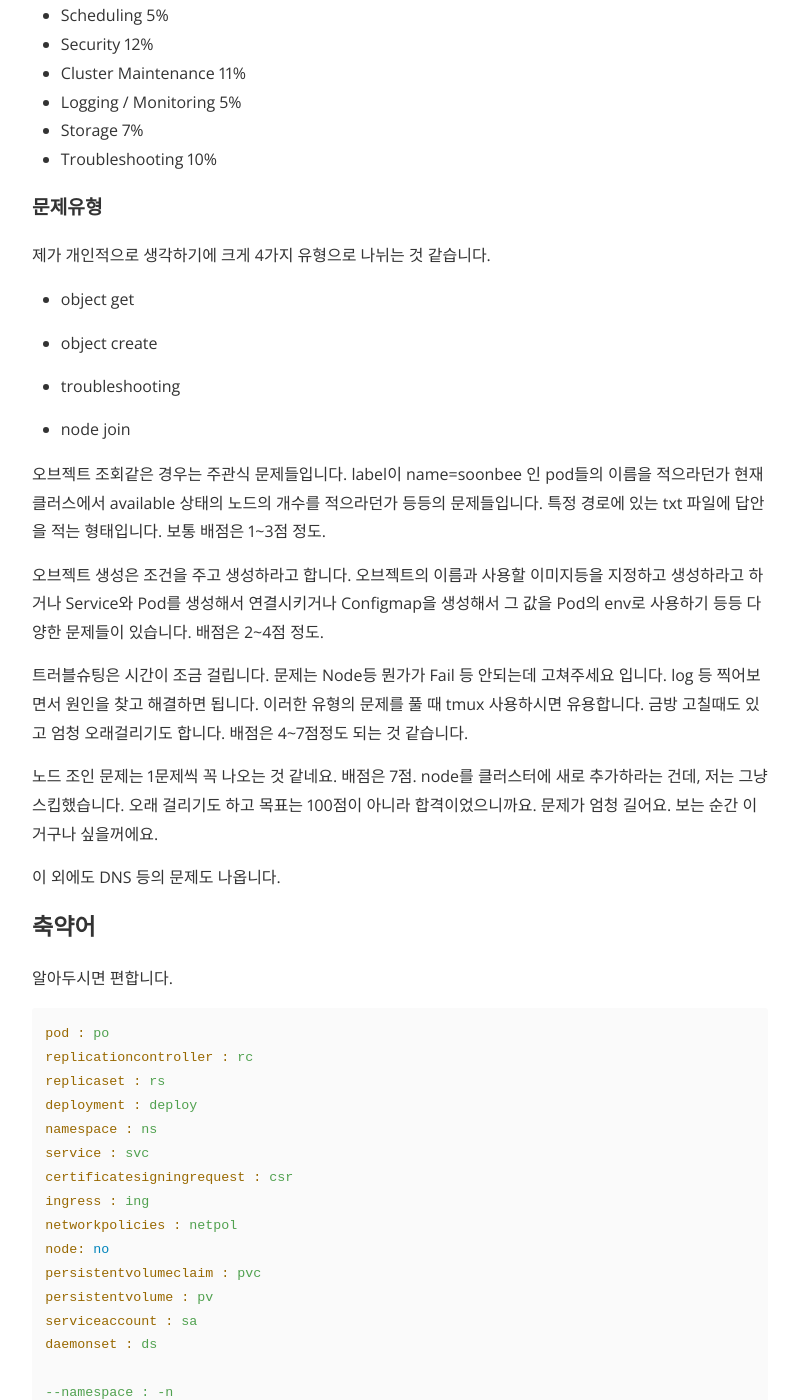
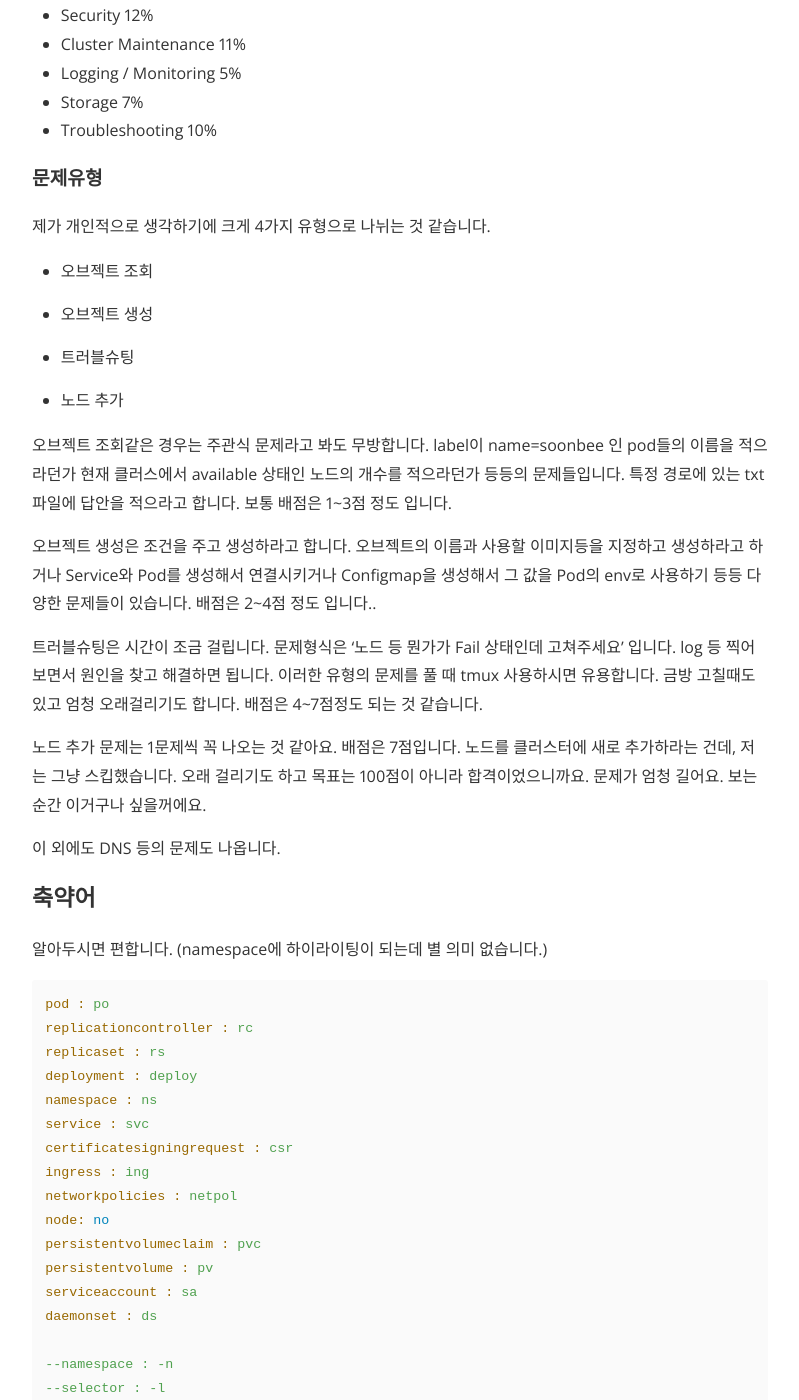
Before and after one commit to dudaji/blog, a Jekyll site: the page built from docs/_posts/kubernetes/2019-06-24-cka-acceptance-review-soonbee.md, in a window 1280 px wide and 1400 px high, scrolled down 6322 px. Shown: the whole window, without its empty margins (240-1039 px from the left). Built offline with Jekyll 4.4.1, drawn with Linux system fonts in a browser that asks for light colours; nearby versions of some CDN libraries; comment, search, counter and statistics services are not loaded; some of the changed text lies outside the part shown.

Commit message:
Update post: CKA acceptance review by soonbee

````diff
--- a/docs/_posts/kubernetes/2019-06-24-cka-acceptance-review-soonbee.md
+++ b/docs/_posts/kubernetes/2019-06-24-cka-acceptance-review-soonbee.md
@@ -49,14 +49,14 @@ katacoda의 반응성 문제는 해결방법을 모르겠습니다. 네트워크
 
 #### kelseyhightower/kubernetes-the-hard-way (Github repo) (추천)
 
-kelseyhightower 님이 작성하신 [kubernetes-the-hard-way](https://github.com/kelseyhightower/kubernetes-the-hard-way) 튜토리얼입니다. 직접 따라하면서 실습까지 할 필요는 없어보입니다. 저는 kodekloud 강의 다 보고 나서 2번정도 읽었습니다. 직접적으로 문제출제가 되는 영역은 아닌데 보고나면 쿠버네티스의 전체적인 이해도에 도움이 되며, Troubleshooting 문제 풀 때도 간접적으로 도움이 됩니다. 읽는 데 오래걸리지는 않으니까 보시는걸 추천해요.
+kelseyhightower 님이 작성하신 [kubernetes-the-hard-way](https://github.com/kelseyhightower/kubernetes-the-hard-way) 튜토리얼입니다. 직접 따라하면서 실습까지 할 필요는 없어보입니다. 저는 kodekloud 강의 다 보고 나서 2번정도 읽었습니다. 쿠버네티스의 전체적인 이해도에 도움이 되며, Troubleshooting 문제 풀 때도 도움이 됩니다. 읽는 데 오래걸리지는 않으니까 보시는걸 추천해요.
 <br/>
 
 
 
 #### The Linux Foundation Training 강의
 
-[The Linux Foundation Training](https://training.linuxfoundation.org/certification/certified-kubernetes-administrator-cka/) 에서도 강의가 있습니다. 가격은 300달러이구요, 시험에 응시할 수 있는 쿠폰과 같이 패키지로도 판매합니다. 패키지는 499달러로 같이 구매하면 100달러 싸게 구입할 수 있습니다. 저는 패키지로 구매해서 조금 봤습니다. 패키지로 구매하게 되면 메일로 쿠폰 시리얼을 주는데, 나중에 시험 결제할 때 쿠폰 적으시면 됩니다.
+[The Linux Foundation Training](https://training.linuxfoundation.org/certification/certified-kubernetes-administrator-cka/) 에서도 강의가 있습니다. 가격은 300달러이구요, 시험에 응시할 수 있는 쿠폰과 같이 패키지로도 판매합니다. 패키지로 구매하게 되면 100달러 할인된 가격인 499달러에 구입할 수 있습니다. 저는 패키지로 구매해서 조금 봤습니다. 패키지로 구매하게 되면 메일로 쿠폰 시리얼을 주는데, 나중에 시험 결제할 때 쿠폰 적으시면 됩니다.
 <br/>
 
 
@@ -82,14 +82,14 @@ twajr 님이 작성하신 [CKAD 요약 노트](https://github.com/twajr/ckad-pre
 
 시험권 구매는 [CNCF 홈페이지](https://www.cncf.io/certification/cka/)에서 할 수 있습니다. 구입하면 메일이 날라와요. 거기서 cncf training portal 링크를 주는데 접속해서 회원가입하시면 시험신청이 가능합니다. **시험권 구매일 기준으로 12개월 이내로 총 2번의 응시가 가능**합니다. 시험일정을 선택하면 감독관이 배정되고 **온라인으로 시험을 진행**하게 됩니다. 시험일자는 주말, 새벽 등등 자유롭게 가능합니다만 모든 시간이 되는건 아니고 선택한 시간과 날짜를 기준으로 가능한 가장 가까운 일정을 알려줍니다. 딱 원하는 시간이 될 수도 있습니다. 시험시작 24시간 이전에는 취소하고 다시 신청할 수 있어요.
 
-총 3시간동안 온라인으로 진행되며 총 24문제가 나옵니다. 시험지 형태의 문제는 아니고 웹터미널 환경에서 문제에서 지시하는대로 진행하시면 됩니다. 2019년 6월 기준 쿠버네티스 버전은 1.14 환경에서 진행됩니다.
+총 3시간동안 온라인으로 진행되며 총 24문제가 나옵니다. 시험지 형태의 문제는 아니고 웹터미널 환경에서 문제에서 지시하는대로 진행하시면 됩니다. 2019년 6월 기준 시험환경의 쿠버네티스 버전은 1.14 입니다.
 <br/>
 
 
 
-#### 접속 및 시간엄수
+#### 접속
 
-메일로 시험환경에 접속할 수 있는 링크를 줍니다. 15분 전부터 접속이 가능한데, 바로 들어가시는게 좋습니다. 신분증 및 주변환경 확인 등 이것저것 하는데 15분정도 걸립니다. 시간 카운트는 시험이 시작되고나서부터 진행되기 때문에 미리 접속하지 않는다고 시간적인 불이익이 있을 것 같진 않습니다.
+메일로 시험환경에 접속할 수 있는 링크를 줍니다. 15분 전부터 접속이 가능한데, 바로 들어가시는게 좋습니다. 신분증 및 주변환경 확인 등 이것저것 하는데 15분정도 걸립니다. 시간 카운트는 시험이 시작되고나서부터 진행되기 때문에 미리 접속하지 않는다고 시간적인 불이익이 있을 것 같지는 않습니다.
 <br/>
 
 
@@ -117,7 +117,7 @@ twajr 님이 작성하신 [CKAD 요약 노트](https://github.com/twajr/ckad-pre
 
 #### 컴퓨터 환경
 
-맥북 기준으로 ⌥+⌘+ESC 눌러서 현재 작동중인 프로그램 확인하고 시험을 위한 chrome 제외하고는 종료하라고 합니다. chrome extension에 대한 제약은 없어보이는데, 저는 불편해서 Innovative Exams Screensharing 제외하고는 다 껐습니다. 특히 혹시나 Vimium 쓰시는 분들은 이거 꼭 끄세요. 웹 터미널에서 ESC키가 작동을 안해요.
+맥북 기준으로 ⌥+⌘+ESC 눌러서 현재 작동중인 프로그램 확인하고 시험을 위한 chrome 제외하고는 종료하라고 합니다. chrome extension에 대한 제약은 없어보이는데, 저는 불편해서 Innovative Exams Screensharing 제외하고는 다 껐습니다. 특히 혹시나 Vimium 쓰시는 분들은 이거 꼭 끄세요. 웹 터미널에서 ESC키가 작동을 안해요. 크롬 확장프로그램 On/Off는 옵션 -> More Tools -> Extensions 에서 가능합니다.
 <br/>
 
 
@@ -186,9 +186,9 @@ tmux도 사용하시면 유용합니다. 다른 node로 ssh 접속할때나 화
 
 저는 문제를 읽으면 (특히 영어) 소리 내면서 읽는 습관이 있는데, 안되더군요. **문제를 읽거나 소리내면 안되고 시험보는 중간에 입을 가려서도 안됩니다.** 저는 생각할 때 턱을 괴면서 입을 손으로 가리는 편인데 의식하면서 안하려고 노력했습니다.
 
-마실 것 있어도 됩니다. 다만, 투명한 유리잔 같은 것만 가능해요. (감독관마다 다를 수 있음) 라벨이 있는 음료수 같은거는 절대 안됩니다.
+마실 것 있어도 됩니다. (감독관마다 다를 수 있음) 다만, 투명한 유리잔 같은 것만 가능해요. 라벨이 있는 음료수 같은거는 절대 안됩니다.
 
-중간에 break time 요청 가능합니다. 저는 쭉 풀었는데, 중간에 화장실 갔다오는 거 가능한 것 같네요. 다만, 시험시간 카운트가 멈추지는 않습니다. 시간손해는 본인이 감수해야해요.
+중간에 break time 요청 가능합니다. 저는 쉬는시간 없이 쭉 풀었는데, 중간에 화장실 갔다올 수 있는 것 같아요. 다만, 시험시간 카운트가 멈추지는 않습니다. 시간손해는 본인이 감수해야해요.
 
 
 <br/>
@@ -218,23 +218,23 @@ tmux도 사용하시면 유용합니다. 다른 node로 ssh 접속할때나 화
 
 제가 개인적으로 생각하기에 크게 4가지 유형으로 나뉘는 것 같습니다.
 
-* object get
+* 오브젝트 조회
 
-* object create
+* 오브젝트 생성
 
-* troubleshooting
+* 트러블슈팅
 
-* node join
+* 노드 추가
 
 
 
-오브젝트 조회같은 경우는 주관식 문제들입니다. label이 name=soonbee 인 pod들의 이름을 적으라던가 현재 클러스에서 available 상태의 노드의 개수를 적으라던가 등등의 문제들입니다. 특정 경로에 있는 txt 파일에 답안을 적는 형태입니다. 보통 배점은 1~3점 정도.
+오브젝트 조회같은 경우는 주관식 문제라고 봐도 무방합니다. label이 name=soonbee 인 pod들의 이름을 적으라던가 현재 클러스에서 available 상태인 노드의 개수를 적으라던가 등등의 문제들입니다. 특정 경로에 있는 txt 파일에 답안을 적으라고 합니다. 보통 배점은 1~3점 정도 입니다.
 
-오브젝트 생성은 조건을 주고 생성하라고 합니다. 오브젝트의 이름과 사용할 이미지등을 지정하고 생성하라고 하거나 Service와 Pod를 생성해서 연결시키거나 Configmap을 생성해서 그 값을 Pod의 env로 사용하기 등등 다양한 문제들이 있습니다. 배점은 2~4점 정도.
+오브젝트 생성은 조건을 주고 생성하라고 합니다. 오브젝트의 이름과 사용할 이미지등을 지정하고 생성하라고 하거나 Service와 Pod를 생성해서 연결시키거나 Configmap을 생성해서 그 값을 Pod의 env로 사용하기 등등 다양한 문제들이 있습니다. 배점은 2~4점 정도 입니다..
 
-트러블슈팅은 시간이 조금 걸립니다. 문제는 Node등 뭔가가 Fail 등 안되는데 고쳐주세요 입니다. log 등 찍어보면서 원인을 찾고 해결하면 됩니다. 이러한 유형의 문제를 풀 때 tmux 사용하시면 유용합니다. 금방 고칠때도 있고 엄청 오래걸리기도 합니다. 배점은 4~7점정도 되는 것 같습니다.
+트러블슈팅은 시간이 조금 걸립니다. 문제형식은 '노드 등 뭔가가 Fail 상태인데 고쳐주세요' 입니다. log 등 찍어보면서 원인을 찾고 해결하면 됩니다. 이러한 유형의 문제를 풀 때 tmux 사용하시면 유용합니다. 금방 고칠때도 있고 엄청 오래걸리기도 합니다. 배점은 4~7점정도 되는 것 같습니다.
 
-노드 조인 문제는 1문제씩 꼭 나오는 것 같네요. 배점은 7점. node를 클러스터에 새로 추가하라는 건데, 저는 그냥 스킵했습니다. 오래 걸리기도 하고 목표는 100점이 아니라 합격이었으니까요. 문제가 엄청 길어요. 보는 순간 이거구나 싶을꺼에요.
+노드 추가 문제는 1문제씩 꼭 나오는 것 같아요. 배점은 7점입니다. 노드를 클러스터에 새로 추가하라는 건데, 저는 그냥 스킵했습니다. 오래 걸리기도 하고 목표는 100점이 아니라 합격이었으니까요. 문제가 엄청 길어요. 보는 순간 이거구나 싶을꺼에요.
 
 이 외에도 DNS 등의 문제도 나옵니다.
 <br/>
@@ -243,7 +243,7 @@ tmux도 사용하시면 유용합니다. 다른 node로 ssh 접속할때나 화
 
 ### 축약어
 
-알아두시면 편합니다.
+알아두시면 편합니다. (namespace에 하이라이팅이 되는데 별 의미 없습니다.)
 
 ```
 pod : po
@@ -280,7 +280,7 @@ daemonset : ds
 
 ## 합격
 
-3시간 중 2시간정도 걸려서 풀었구요, 30분정도 재검토하고 30분 남기고 조기종료했습니다. 노드 조인 문제만 스킵하면 시간은 그렇게 부족하지는 않은 것 같아요.
+3시간 중 2시간정도 걸려서 풀었구요, 30분정도 재검토하고 30분 남기고 조기종료했습니다. 노드 추가 문제만 스킵하면 시간은 그렇게 부족하지는 않은 것 같아요.
 
 ![cka_pass_email](/assets/cka-acceptance-review-soonbee/cka_pass_email.png)
 
````
Also changed, not shown: other parts of docs/_posts/kubernetes/2019-06-24-cka-acceptance-review-soonbee.md (+4 -4 lines).
